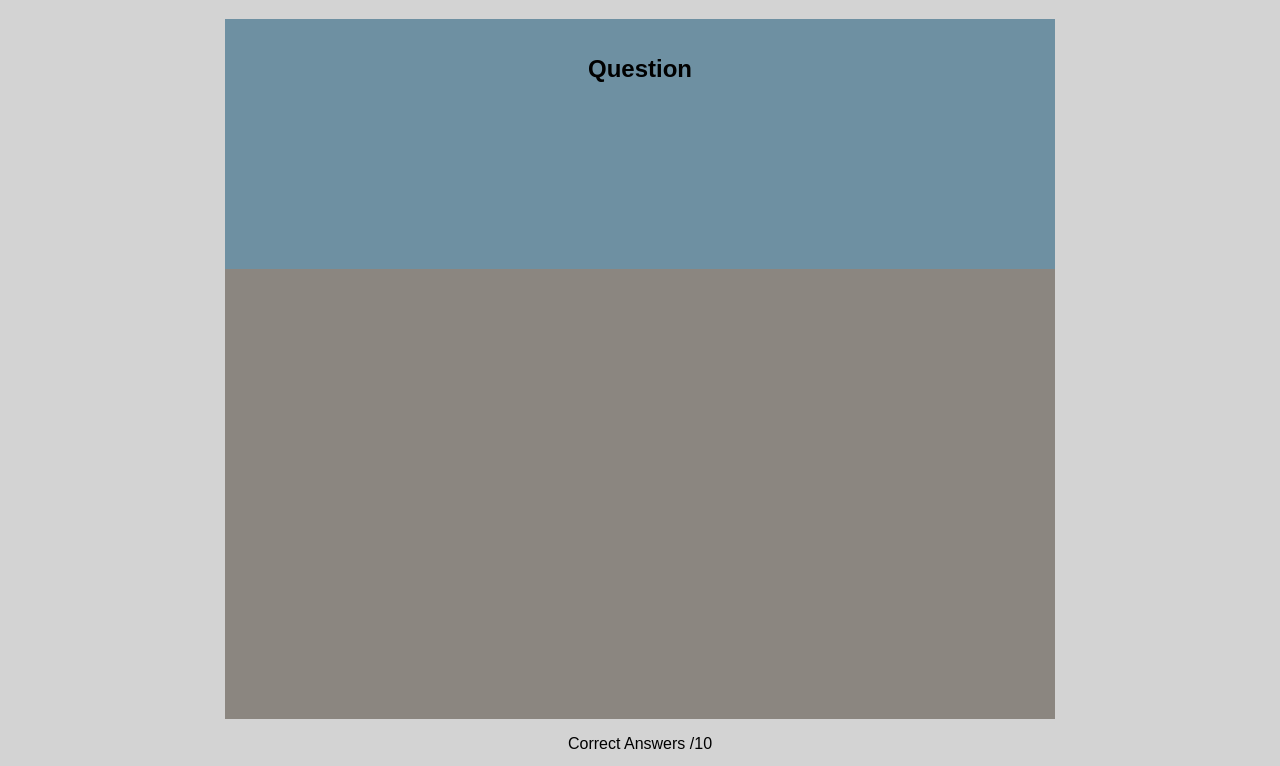
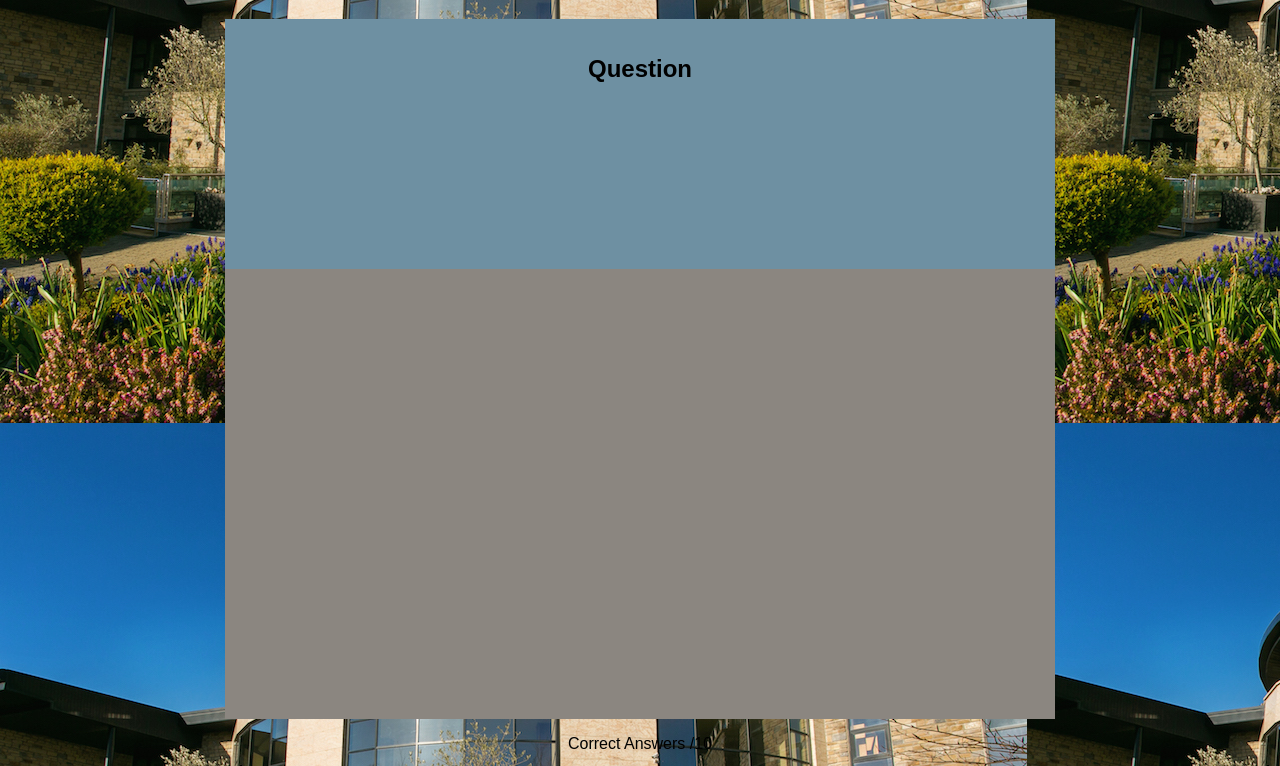
Before and after one commit to alanwhelan1978/amber-dice, a plain HTML site: page index.html in a window 1280 px wide. Shown: the part 297-1063 px from the top of the page. Drawn offline with Linux system fonts and the light colour scheme; a web font is replaced by a local one.

Commit message:
Add main background image to quiz

```diff
--- a/assets/css/style.css
+++ b/assets/css/style.css
@@ -2,7 +2,7 @@
 body {
     font-family: Mochiy Pop P One, sans-serif;
     background: #D3D3D3;
-    height: 800px;
+    background-image: url(../images/Amber-Springs-Hotel.png);
     text-align: center;
 
 }
```
